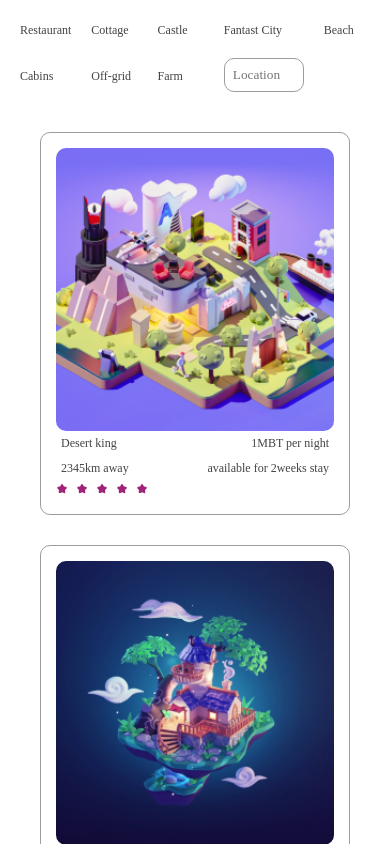
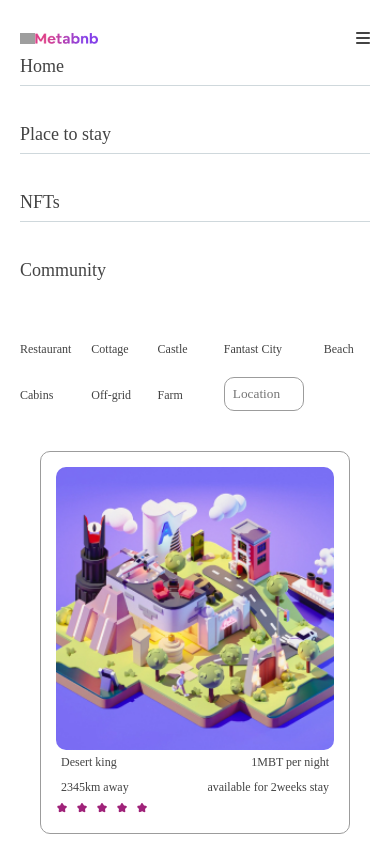
Before and after one commit to 0xlarmideh/larmideh-hngi9-stage3, a React (Vite) app: page /nfts in a window 390 px wide. Shown: the top 844 px of the page. Built offline with nearby package versions, Linux system fonts and the light colour scheme; grey boxes are pictures that could not be loaded; a web font is replaced by a local one.

Commit message:
Feat: Menubar collapse for small screens

```diff
--- a/src/App.css
+++ b/src/App.css
@@ -25,6 +25,10 @@ body {
 
 .navbar div img {
   max-height: 32px;
+}
+
+.navbar-menu {
+  display: none;
 }
 
 .links {
@@ -352,8 +356,44 @@ a {
 @media all and (max-width: 767px) {
   .navbar {
     margin: 30px 20px;
+    display: block;
+}
+
+  .navbar1-flex {
+    display: flex;
+    justify-content: space-between;
+    align-items: center;
+  }
+
+.navbar-menu {
+  display: block;
+}
+
+  .links, .connect-wallet {
     display: none;
-}
+  }
+
+  .links {
+    display: flex;
+    flex-direction: column;
+  }
+
+  .links a{
+    display: block;
+    font-size: 18px;
+    padding: 8px 0;
+    border-bottom: 1px solid #CFD8DC;
+  }
+
+  .links .nav-community {
+    border-bottom: none;
+  }
+
+  .wallet-modal {
+    width: 90%;
+    margin: 20px auto;
+
+  }
 
   .navbar div img {
   max-height: 11px;
@@ -400,7 +440,7 @@ a {
   .metabnb-copy-container {
   display: grid;
   grid-template-columns: 1fr;
-  padding: 50px 40px 80px 40px;
+  padding: 50px 40px 40px 40px;
 }
 
   .metabnb-img {
--- a/src/components/layout.jsx
+++ b/src/components/layout.jsx
@@ -6,11 +6,25 @@ import { useState } from 'react';
 const Layout = ({children}) => {
   const [openModal, setOpenModal] = useState(false);
 
+  // Toggle Navbar
+  function toggleNav() {
+    const x = document.querySelector(".links");
+    const y = document.querySelector(".connect-wallet");
+
+  if (x.style.display === "none" && y.style.display === "none") {
+    x.style.display = "block";
+    y.style.display = "block";
+  } else {
+    x.style.display = "none";
+    y.style.display = "none";
+  }
+}
+
     return (
       <>
         <Navbar onClick={() => {
         console.log("Hello");
-        setOpenModal(true)} } />
+        setOpenModal(true)} } onOpen={toggleNav} />
         <Modal open={openModal} onClose={() => setOpenModal(false)} />
         {children}
         <Footer />
--- a/src/components/navbar.jsx
+++ b/src/components/navbar.jsx
@@ -4,15 +4,18 @@ const Navbar = (props) => {
 
   return (
     <nav className="navbar">
-      <div>
+      <div className="navbar1-flex">
+        <div className="navbar-logo-flex">
           <img src="/assets/Vector-1.png"></img>
           <img src="/assets/Vector.png"></img>
+        </div>
+        <div className="navbar-menu"><i className="fa-solid fa-bars" onClick={props.onOpen} ></i></div>
       </div>
         <div className="links">
           <Link to="/">Home</Link>
           <a href="#">Place to stay</a>
           <Link to="/nfts">NFTs</Link>
-        <a href="#">Community</a>
+          <a href="#" className="nav-community">Community</a>
         </div>
         <a href="#" className="connect-wallet" onClick={props.onClick} >Connect wallet</a>
     </nav>
```
Also changed, not shown: src/components/button.js (added, +13 -0 lines). Lines whose indentation alone changed are shown as unchanged.
